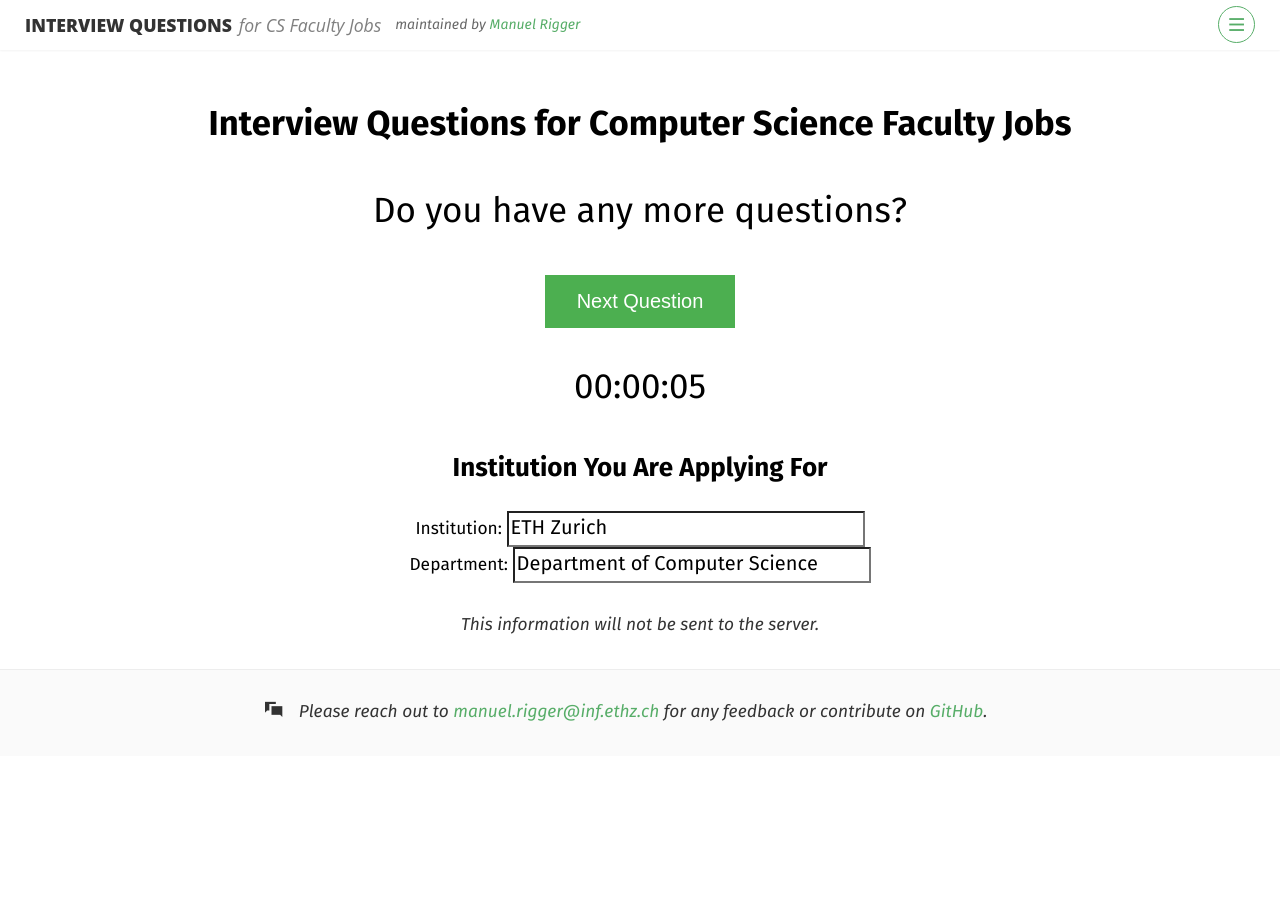
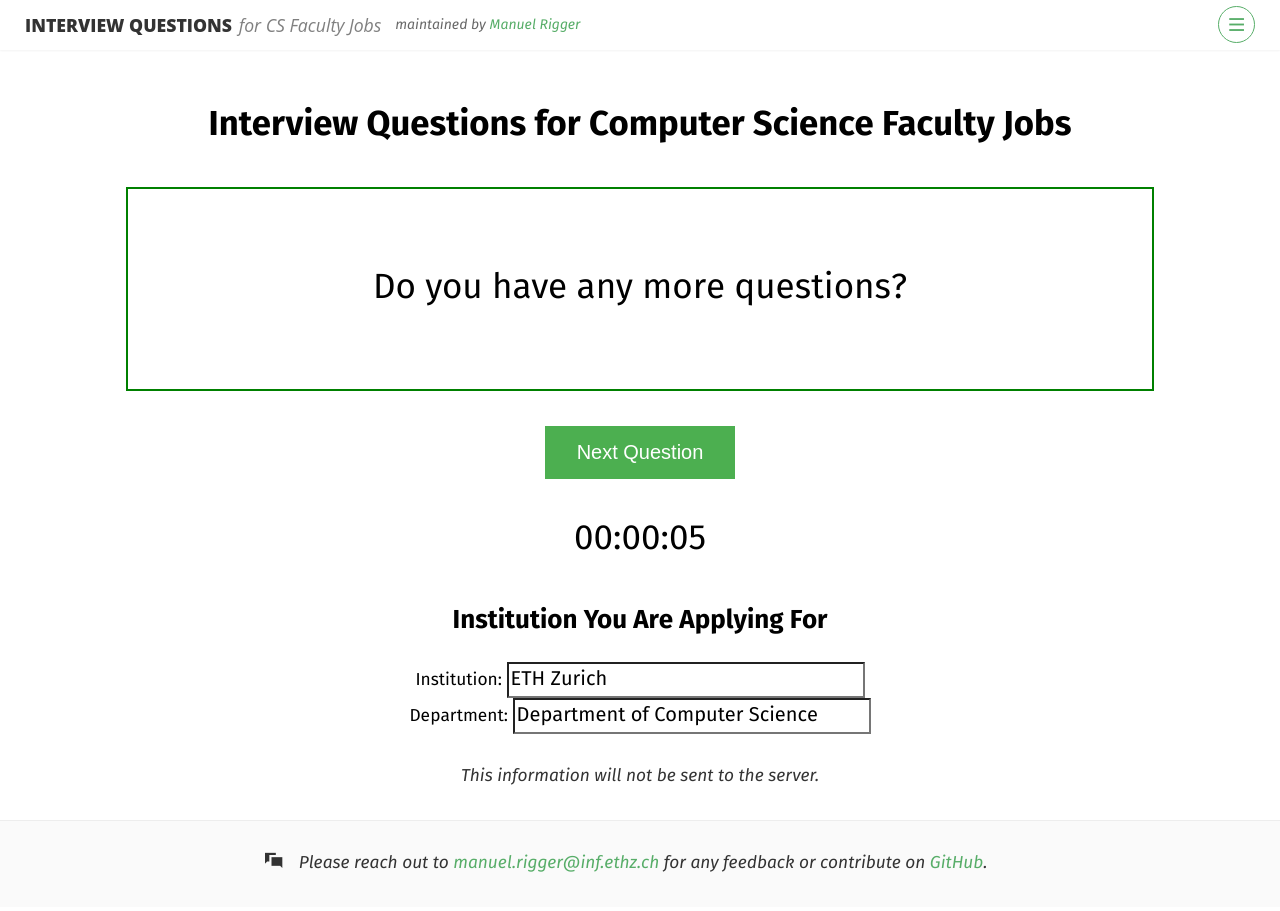
Before and after one commit to csfaculty/csfaculty.github.io, a Jekyll site: the page built from index.html, in a window 1280 px wide and 967 px high. Shown: the top 911 px of the window. Built offline with Jekyll 4.4.1, drawn with Linux system fonts in a browser that asks for light colours; some web fonts are replaced.

Commit message:
Add a border around the box

```diff
--- a/index.html
+++ b/index.html
@@ -5,7 +5,7 @@ role: home
 
 <center>
 	<h1>Interview Questions for Computer Science Faculty Jobs</h1>
-	<p id="question" style="font-size: 35px;"></p>
+	<p id="question" style="font-size: 35px;border: 2px solid green;width:80%;height:200px; display: flex;justify-content: center;align-items: center;"></p>
 	<button onclick="nextQuestion()">Next Question</button>
 	<p id="timer"  style="font-size: 35px;"></p>
 
```
